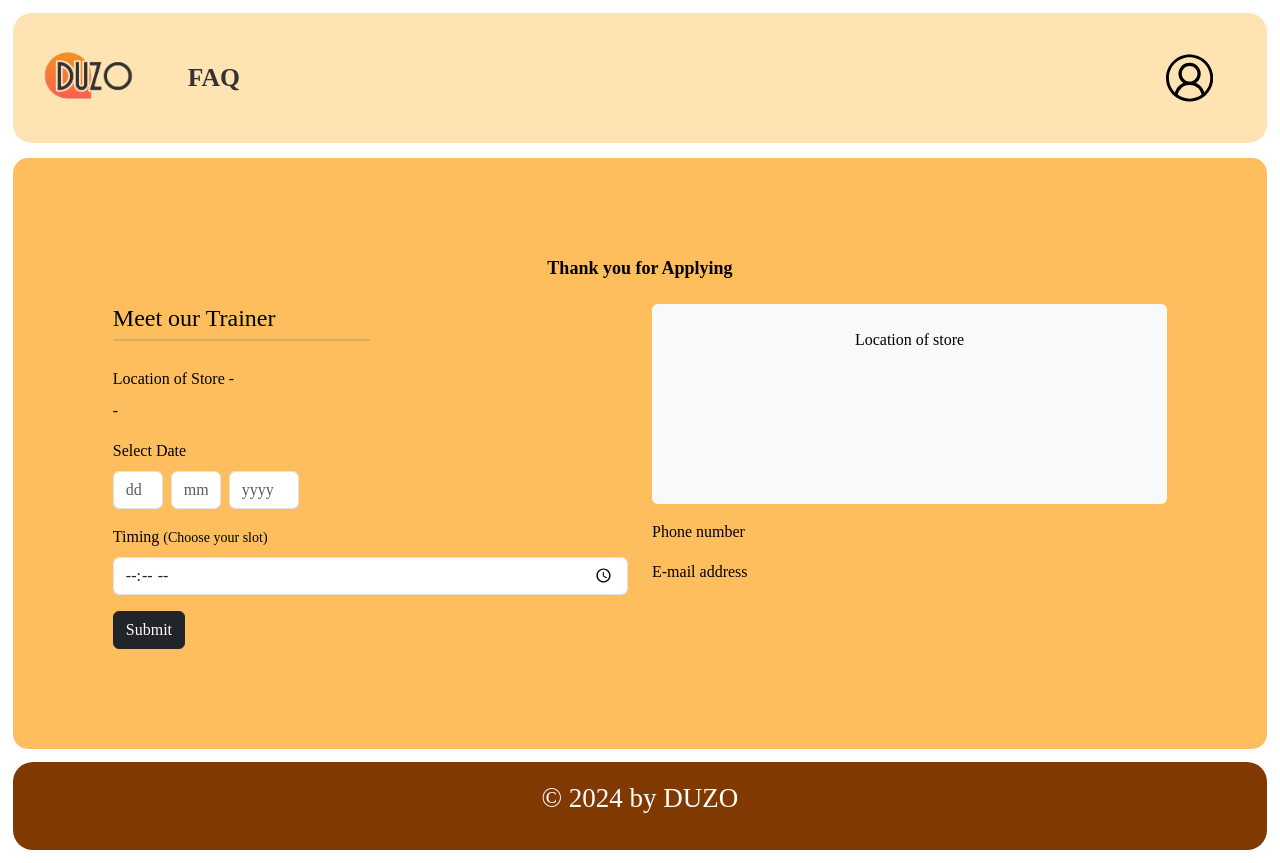
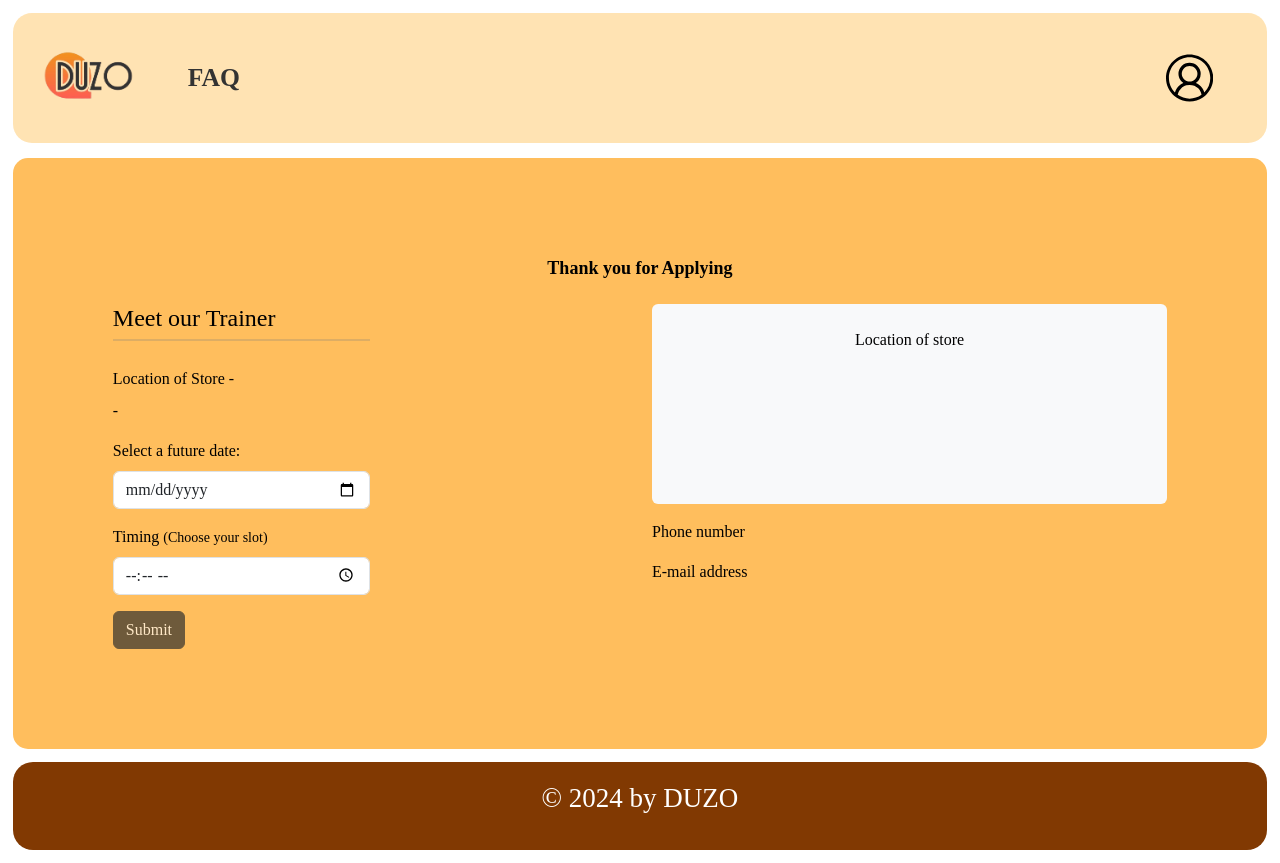
Before and after one commit to Achuabhal/DUZOO, a React (Vite) app: page /you in a window 1280 px wide. Built offline with nearby package versions, Linux system fonts and the light colour scheme.

Commit message:
Refactor Thank You page: implement date picker for future date selection and improve form validation

```diff
--- a/src/assets/pages/ThankYou.tsx
+++ b/src/assets/pages/ThankYou.tsx
@@ -1,33 +1,59 @@
-import React, { useState } from 'react';
-import './css/thank.css';
-import { VscAccount } from "react-icons/vsc";
-import logo from "../images/duzo.png";
-import { Link, useLocation } from 'react-router-dom';
+"use client"
 
-const App: React.FC = () => {
-  const [isDropdownOpen, setIsDropdownOpen] = useState(false);
-  const location = useLocation();
+import type React from "react"
+import { useState } from "react"
+import "./css/thank.css"
+import { VscAccount } from "react-icons/vsc"
+import logo from "../images/duzo.png"
+import { Link, useLocation } from "react-router-dom"
+
+const ThankYouPage: React.FC = () => {
+  const [isDropdownOpen, setIsDropdownOpen] = useState(false)
+  const location = useLocation()
+  const [date, setDate] = useState("")
+  const [error, setError] = useState("")
+
+  const handleDateChange = (e: React.ChangeEvent<HTMLInputElement>) => {
+    const inputDate = e.target.value
+    setDate(inputDate)
+
+    // Validate the date
+    const selectedDate = new Date(inputDate)
+    const today = new Date()
+    today.setHours(0, 0, 0, 0) // Reset time to start of day for accurate comparison
+
+    if (isNaN(selectedDate.getTime())) {
+      setError("Please enter a valid date")
+    } else if (selectedDate <= today) {
+      setError("Please select a future date")
+    } else {
+      setError("")
+    }
+  }
 
   const toggleDropdown = () => {
-    setIsDropdownOpen(!isDropdownOpen);
-  };
+    setIsDropdownOpen(!isDropdownOpen)
+  }
 
   return (
     <div>
       <header className="p-3">
         <div className="navbar d-flex justify-content-between align-items-center">
           <div className="logo d-flex align-items-center gap-3">
-            <img src={logo} alt="Logo" className="img-fluid" />
+            <img src={logo || "/placeholder.svg"} alt="Logo" className="img-fluid" />
             <a href="#">FAQ</a>
           </div>
           <div className="icons d-flex">
-
-
-              <span className="account-icon" style={{ width: '60px', height: '60px', display: 'flex', alignItems: 'center', justifyContent: 'center' }}>
-                                      <VscAccount style={{ width: '100%', height: '100%' }} />
-                                    </span>
+            <span
+              className="account-icon"
+              style={{ width: "60px", height: "60px", display: "flex", alignItems: "center", justifyContent: "center" }}
+            >
+              <VscAccount style={{ width: "100%", height: "100%" }} />
+            </span>
             <div className="dropdown">
-              <button className="dropbtn" onClick={toggleDropdown}>☰</button>
+              <button className="dropbtn" onClick={toggleDropdown}>
+                ☰
+              </button>
               {isDropdownOpen && (
                 <div className="dropdown-content">
                   <a href="../Profile/profile.html">Profile</a>
@@ -41,16 +67,16 @@ const App: React.FC = () => {
       </header>
 
       <div
-        className="container-fluid  contu"
+        className="container-fluid contu"
         style={{
-          backgroundColor: '#FFBE5D',
-          borderRadius: '15px',
-          padding: '100px',
-          width: '98%',
-          marginTop: '15px'
+          backgroundColor: "#FFBE5D",
+          borderRadius: "15px",
+          padding: "100px",
+          width: "98%",
+          marginTop: "15px",
         }}
       >
-        <h2 className="text-center mb-4" style={{ fontFamily: 'cursive' }}>
+        <h2 className="text-center mb-4" style={{ fontFamily: "cursive" }}>
           Thank you for Applying
         </h2>
         <div className="row">
@@ -62,45 +88,55 @@ const App: React.FC = () => {
               <label className="form-label">Location of Store -</label>
               <p>-</p>
             </div>
-            <div>
-              <div className="mb-3">
-                <label className="form-label">Select Date</label>
-                <div className="d-flex">
-                  <input type="text" className="form-control me-2" placeholder="dd" style={{ width: '50px' }} />
-                  <input type="text" className="form-control me-2" placeholder="mm" style={{ width: '50px' }} />
-                  <input type="text" className="form-control" placeholder="yyyy" style={{ width: '70px' }} />
-                </div>
-              </div>
+            <div className="date-picker mb-3">
+              <label htmlFor="datepicker" className="form-label">
+                Select a future date:
+              </label>
+              <input
+                type="date"
+                id="datepicker"
+                className="form-control"
+                value={date}
+                onChange={handleDateChange}
+                min={new Date().toISOString().split("T")[0]}
+              />
+              {error && <p className="error text-danger">{error}</p>}
             </div>
             <div className="mb-3">
-              <label className="form-label">Timing <small>(Choose your slot)</small></label>
+              <label className="form-label">
+                Timing <small>(Choose your slot)</small>
+              </label>
               <div>
-                <input type="time" className="form-control" />
+                <input type="time" className="form-control" id="google" />
               </div>
             </div>
             <Link to="/slot" state={{ background: location }} className="action">
-              <button type="submit" className="btn btn-dark">
+              <button type="submit" className="btn btn-dark" disabled={!date || !!error}>
                 Submit
               </button>
             </Link>
           </div>
           <div className="col-md-6">
-            <div className="bg-light p-4 rounded mb-3" style={{ height: '200px' }}>
+            <div className="bg-light p-4 rounded mb-3" style={{ height: "200px" }}>
               <p className="text-center">Location of store</p>
             </div>
             <div>
-              <p><i className="bi bi-telephone"></i> Phone number</p>
-              <p><i className="bi bi-envelope"></i> E-mail address</p>
+              <p>
+                <i className="bi bi-telephone"></i> Phone number
+              </p>
+              <p>
+                <i className="bi bi-envelope"></i> E-mail address
+              </p>
             </div>
           </div>
         </div>
       </div>
 
-      <footer className="text-white text-center p-3" style={{ backgroundColor: '#813902', fontSize: '27px' }}>
+      <footer className="text-white text-center p-3" style={{ backgroundColor: "#813902", fontSize: "27px" }}>
         <p>&copy; 2024 by DUZO</p>
       </footer>
     </div>
-  );
-};
+  )
+}
 
-export default App;
+export default ThankYouPage
--- a/src/assets/pages/css/thank.css
+++ b/src/assets/pages/css/thank.css
@@ -66,3 +66,12 @@ body {
     }
 
     }
+
+    #datepicker{
+      width: 50%;
+    }
+
+
+    #google{
+      width: 50%;
+    }
```
